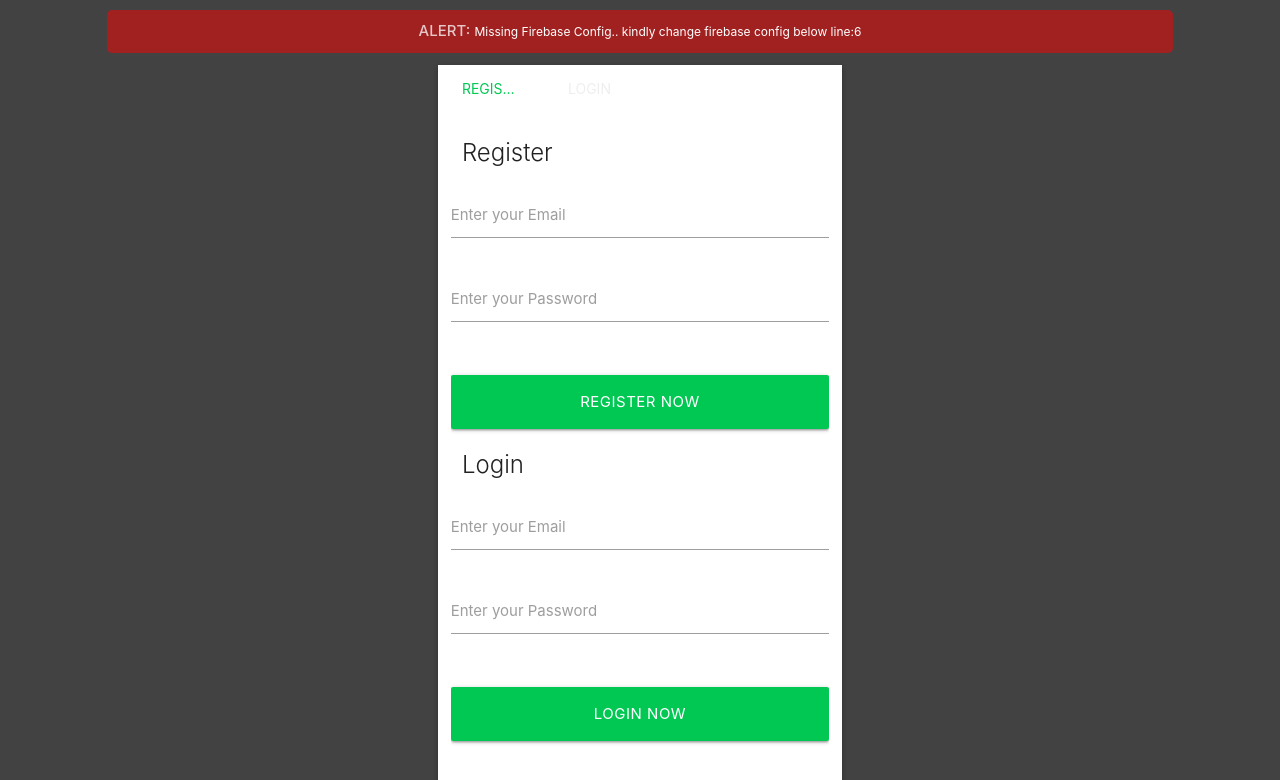
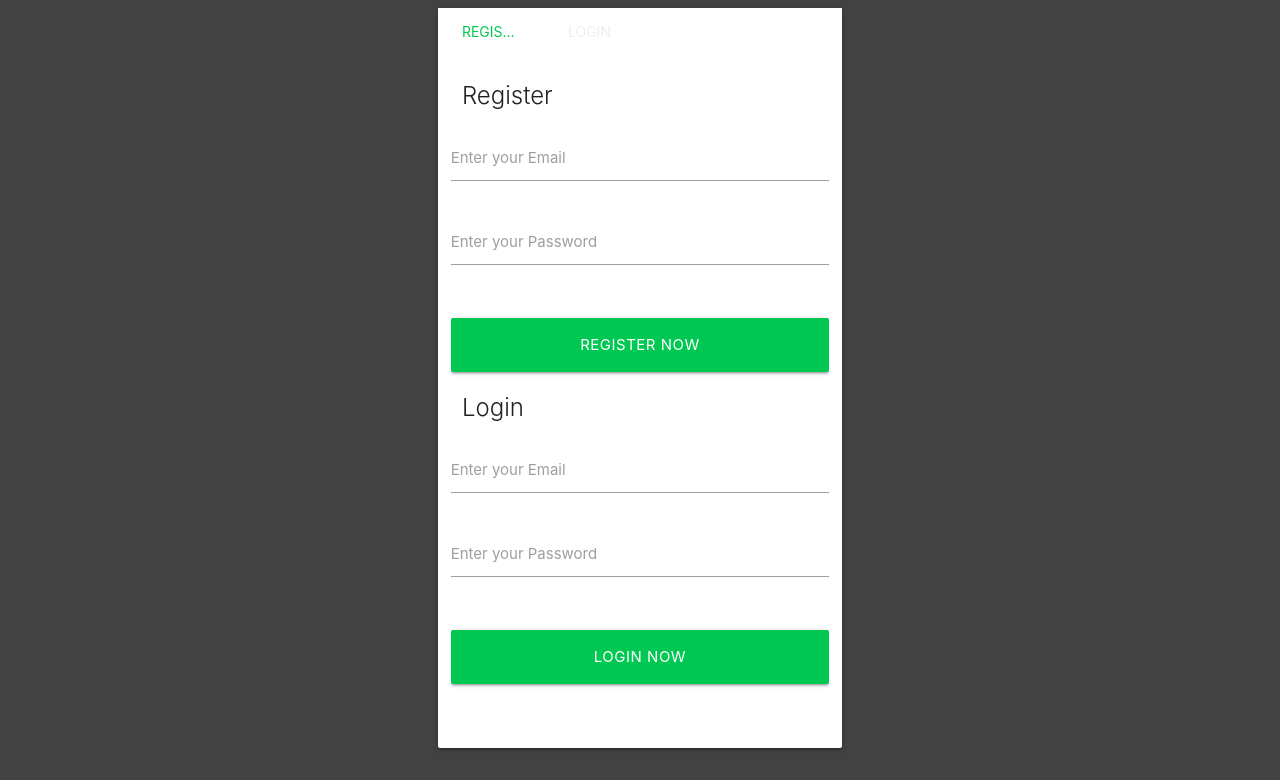
Before and after one commit to Kenny254/FirebaseWebapp, a plain HTML site: page index.html in a window 1280 px wide. Shown: the top 780 px of the page. Drawn offline with nearby package versions, Linux system fonts and the light colour scheme.

Commit message:
Update index.html

```diff
--- a/index.html
+++ b/index.html
@@ -4,7 +4,7 @@
 <head>
 
 
-  <script src="https://www.gstatic.com/firebasejs/5.8.6/firebase.js"></script>
+<script src="https://www.gstatic.com/firebasejs/5.8.6/firebase.js"></script>
 <script>
   // Initialize Firebase
   var config = {
@@ -36,7 +36,7 @@
 
   <body class="grey darken-3">
   <div class="row">
-    <div class="col s10 offset-s1" style="color: #fff; margin-top: 10px; margin-bottom: 5px; padding: 10px; background: rgba(255,0,0,0.5); border-radius: 5px; text-align: center;">
+    <div class="col s10 offset-s1" style="color: #fff; margin-top: 10px; margin-bottom: 5px; padding: 10px; background: rgba(255,0,0,0.5); border-radius: 5px; text-align: center;" hidden>
       <strong style="text-transform: uppercase; color: rgba(255,255,255,0.75);">Alert:</strong>
       <span style="font-size: 12px;">Missing Firebase Config.. kindly change firebase config below line:6</span>
     </div>
```
